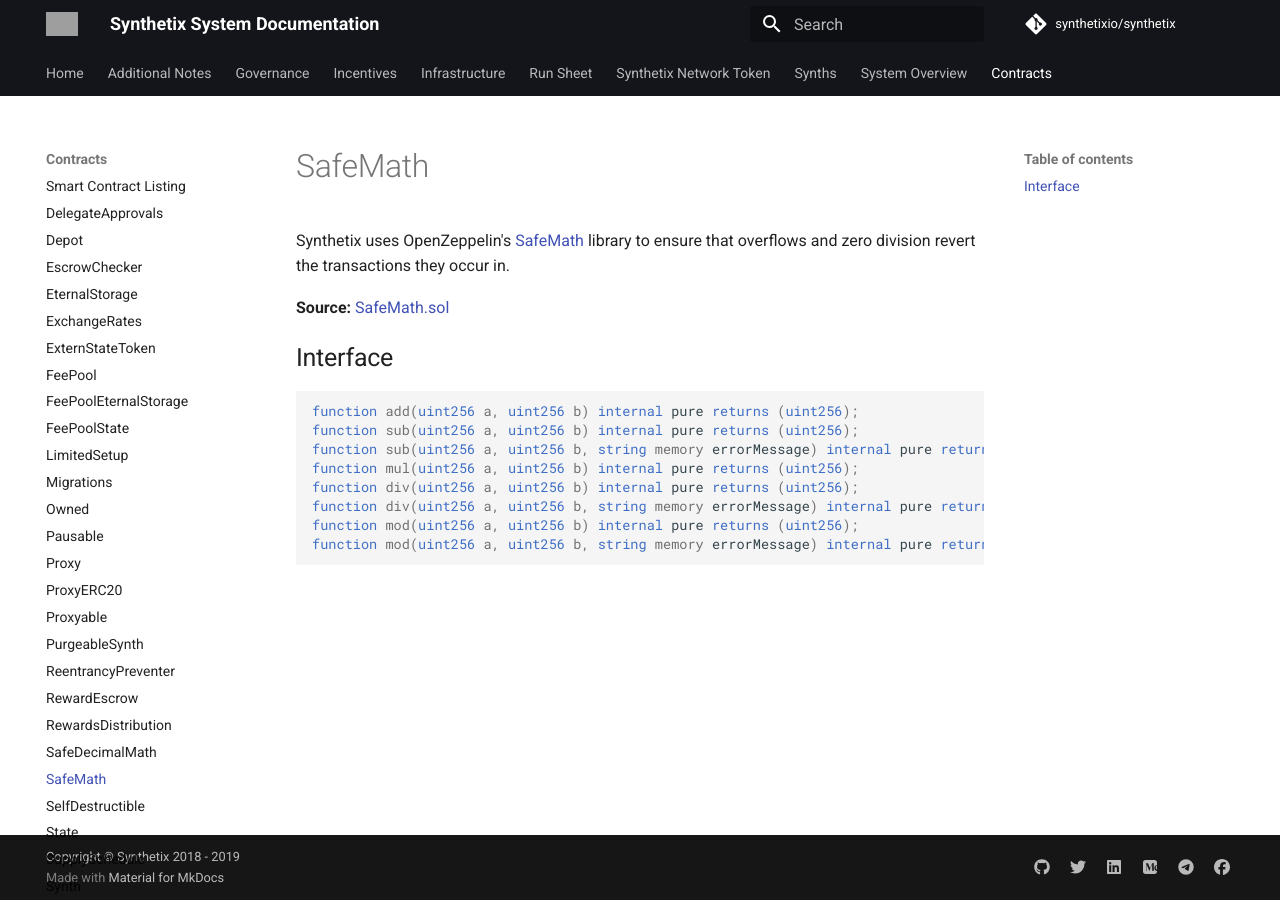
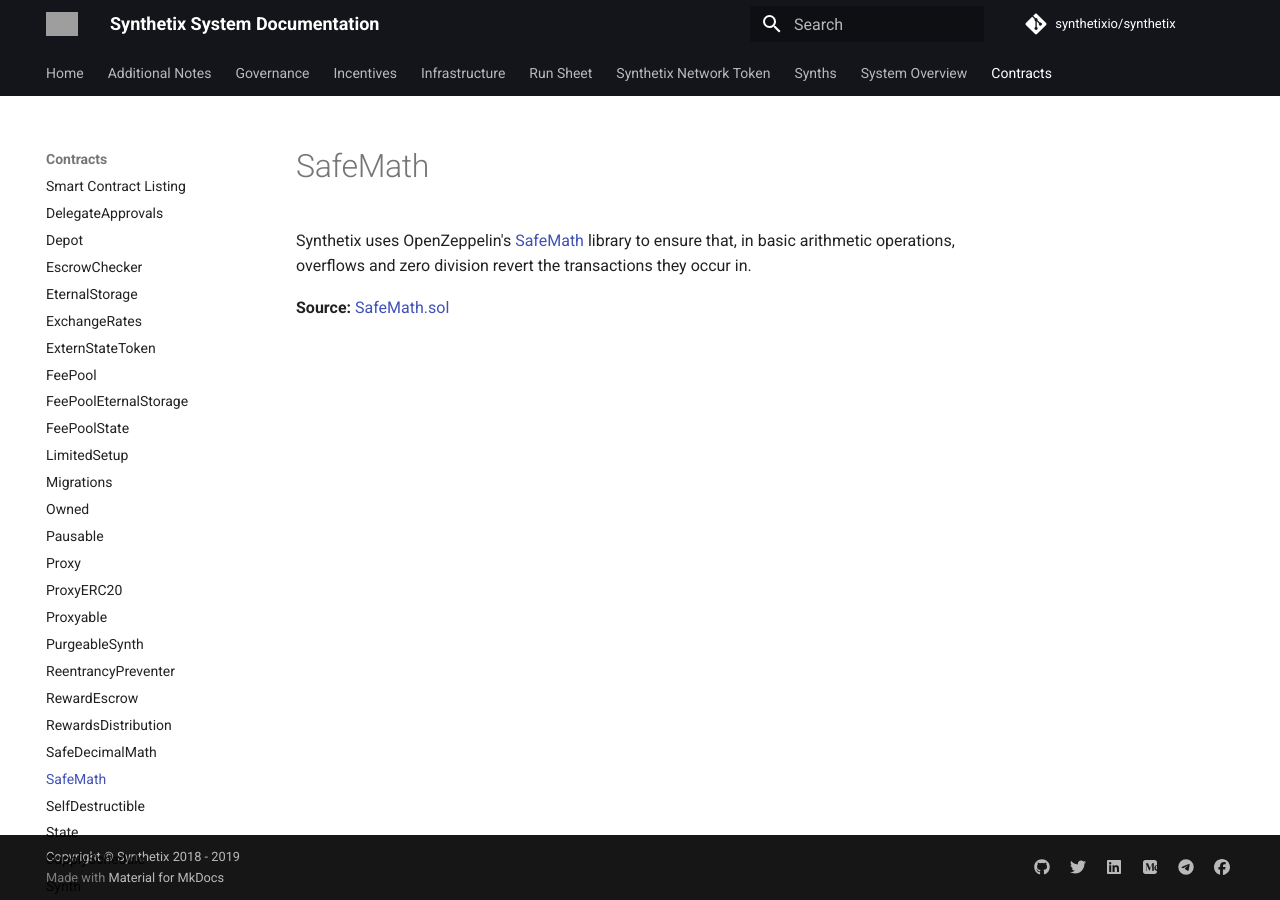
Before and after one commit to Synthetixio/synthetix, an MkDocs documentation site: the page built from docs/contracts/SafeMath.md, in a window 1280 px wide. Built offline with MkDocs 1.6.1 and Material for MkDocs 9.7.7, drawn with Linux system fonts in a browser that asks for light colours; comment, search, counter and statistics services are not loaded; grey boxes are pictures that could not be loaded.

Commit message:
Remove SafeMath interface.

````diff
--- a/docs/contracts/SafeMath.md
+++ b/docs/contracts/SafeMath.md
@@ -1,18 +1,5 @@
 # SafeMath
 
-Synthetix uses OpenZeppelin's [SafeMath](https://docs.openzeppelin.com/contracts/2.x/api/math#SafeMath) library to ensure that overflows and zero division revert the transactions they occur in.
+Synthetix uses OpenZeppelin's [SafeMath](https://docs.openzeppelin.com/contracts/2.x/api/math#SafeMath) library to ensure that, in basic arithmetic operations, overflows and zero division revert the transactions they occur in.
 
 **Source:** [SafeMath.sol](https://github.com/OpenZeppelin/openzeppelin-contracts/blob/master/contracts/math/SafeMath.sol)
-
-## Interface
-
-```Solidity
-function add(uint256 a, uint256 b) internal pure returns (uint256);
-function sub(uint256 a, uint256 b) internal pure returns (uint256);
-function sub(uint256 a, uint256 b, string memory errorMessage) internal pure returns (uint256);
-function mul(uint256 a, uint256 b) internal pure returns (uint256);
-function div(uint256 a, uint256 b) internal pure returns (uint256);
-function div(uint256 a, uint256 b, string memory errorMessage) internal pure returns (uint256);
-function mod(uint256 a, uint256 b) internal pure returns (uint256);
-function mod(uint256 a, uint256 b, string memory errorMessage) internal pure returns (uint256);
-```
````
